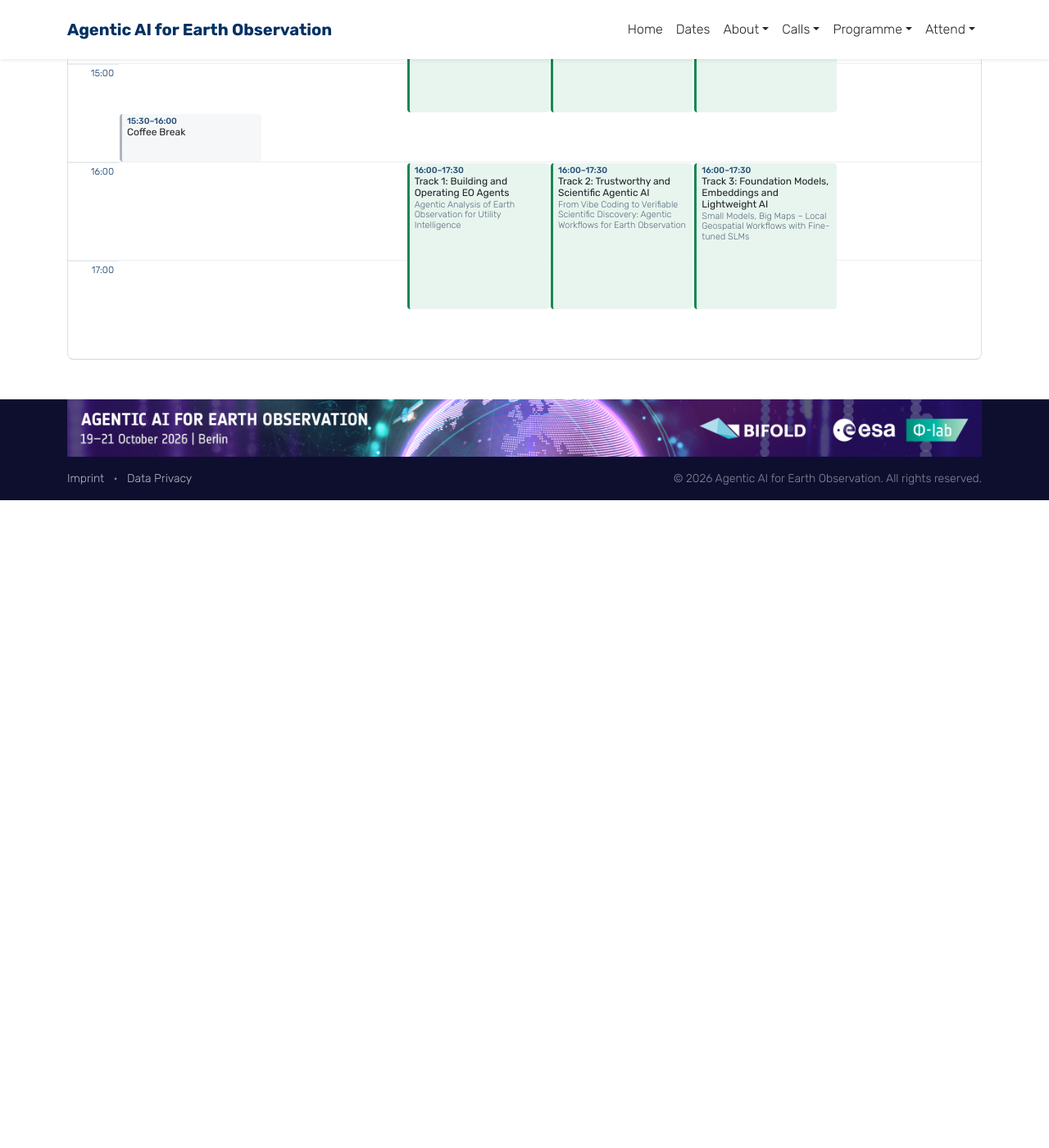
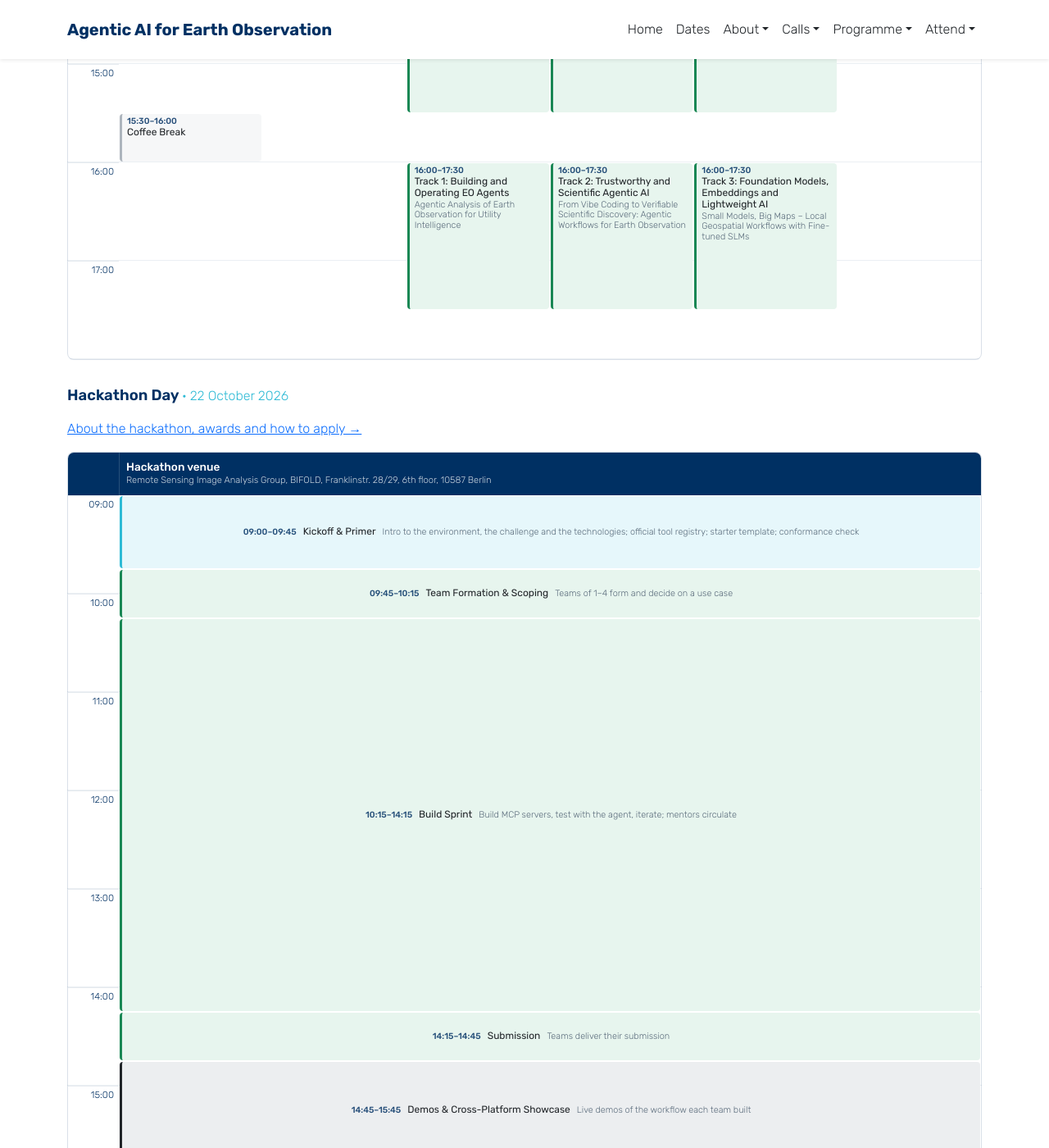
Before and after one commit to rsim-tu-berlin/agentic-eo.berlin, a Jekyll site: the page built from programme/schedule.md, in a window 1280 px wide and 1400 px high, scrolled down 4082 px. Shown: the whole window at 82% size. Built offline with Jekyll 4.4.1, drawn with Linux system fonts in a browser that asks for light colours; before the commit the page ends 4692 px from its top, so only the background shows below that.

Commit message:
feat: add hackathon day and page, support single-track off-site days in schedule

```diff
--- a/_data/schedule.yml
+++ b/_data/schedule.yml
@@ -11,6 +11,12 @@
 #   3. events  — the actual schedule; one entry per session
 #
 # ---------------------------------------------------------------------------
+# ROOM FIELDS
+#   id, name, floor, capacity — (required)
+#   off_site: (optional) true for a room that is not part of the main venue.
+#             It gets no timetable column and no filter chip; it exists only to
+#             name the venue of a `single_track:` day (see below).
+#
 # EVENT FIELDS
 #   day:     (required) id of a day from the `days:` list
 #   room:    (required) id of a room from the `rooms:` list,
@@ -24,6 +30,17 @@
 #   speaker: (optional)
 #   type:    (optional) colour/badge: keynote | talk | workshop | hands-on |
 #            panel | poster | demo | break
+#
+# DAY FIELDS
+#   id, label, date  — (required)
+#   subtitle:        (optional) appended to the heading, e.g. "Hackathon"
+#   link/link_text:  (optional) renders a link under the day heading
+#   single_track:    (optional) id of the one room this whole day runs in —
+#                    usually an `off_site: true` room. The day then gets a
+#                    single full-width column headed by that room instead of
+#                    the main-venue room columns, and all of its sessions are
+#                    rendered full-width and stay visible under every room
+#                    filter (as plenary sessions do).
 #
 # Tip: keep times zero-padded ("09:00", not "9:00") so they sort correctly.
 # ===========================================================================
@@ -53,6 +70,11 @@ rooms:
     name: "Rudolf-Virchow"
     floor: "2nd Floor"
     capacity: 60
+  - id: hackathon
+    name: "Hackathon venue"
+    floor: "Remote Sensing Image Analysis Group, BIFOLD, Franklinstr. 28/29, 6th floor, 10587 Berlin"
+    capacity: 100
+    off_site: true
 
 days:
   - id: day1
@@ -64,6 +86,12 @@ days:
   - id: day3
     label: "Day 3"
     date: "21 October 2026"
+  - id: day4
+    label: "Hackathon Day"
+    date: "22 October 2026"
+    link: /programme/hackathon/
+    link_text: "About the hackathon, awards and how to apply →"
+    single_track: hackathon
 
 # ---------------------------------------------------------------------------
 # EVENTS  (sample data — replace with the real programme)
@@ -161,3 +189,11 @@ events:
   - { day: day3, room: expertisium,    start: "16:00", end: "17:30", title: "Track 1: Building and Operating EO Agents", speaker: "Agentic Analysis of Earth Observation for Utility Intelligence", type: workshop }
   - { day: day3, room: von-langenbeck, start: "16:00", end: "17:30", title: "Track 2: Trustworthy and Scientific Agentic AI", speaker: "From Vibe Coding to Verifiable Scientific Discovery: Agentic Workflows for Earth Observation", type: workshop }
   - { day: day3, room: werner-koerte,  start: "16:00", end: "17:30", title: "Track 3: Foundation Models, Embeddings and Lightweight AI", speaker: "Small Models, Big Maps – Local Geospatial Workflows with Fine-tuned SLMs", type: workshop }
+
+  # ----- Day 4 — Hackathon -------------------------------------------------
+  # Satellite event at a separate venue: single track, so every event is plenary.
+  - { day: day4, room: hackathon, start: "09:00", end: "09:45", title: "Kickoff & Primer", speaker: "Intro to the environment, the challenge and the technologies; official tool registry; starter template; conformance check", type: talk }
+  - { day: day4, room: hackathon, start: "09:45", end: "10:15", title: "Team Formation & Scoping", speaker: "Teams of 1–4 form and decide on a use case", type: workshop }
+  - { day: day4, room: hackathon, start: "10:15", end: "14:15", title: "Build Sprint", speaker: "Build MCP servers, test with the agent, iterate; mentors circulate", type: hands-on }
+  - { day: day4, room: hackathon, start: "14:15", end: "14:45", title: "Submission", speaker: "Teams deliver their submission", type: workshop }
+  - { day: day4, room: hackathon, start: "14:45", end: "15:45", title: "Demos & Cross-Platform Showcase", speaker: "Live demos of the workflow each team built", type: demo }
--- a/_includes/schedule-filters.html
+++ b/_includes/schedule-filters.html
@@ -18,7 +18,8 @@
     <span class="schedule-filter__label">Room</span>
     <div class="schedule-chips">
       <button type="button" class="schedule-chip is-active" data-filter="room" data-value="all">All rooms</button>
-      {% for room in site.data.schedule.rooms %}
+      {% comment %} Off-site rooms host a whole single-track day, so they are not a filter dimension {% endcomment %}
+      {% for room in site.data.schedule.rooms %}{% if room.off_site %}{% continue %}{% endif %}
       <button type="button" class="schedule-chip" data-filter="room" data-value="{{ room.id }}">{{ room.name }}</button>
       {% endfor %}
     </div>
--- a/_includes/schedule-grid.html
+++ b/_includes/schedule-grid.html
@@ -5,8 +5,11 @@
   main.js; day filtering hides whole day grids.
 
   All positions are computed from the "HH:MM" start/end times in the data.
+
+  A day with `single_track:` runs in one off-site room, so it drops the room
+  columns for a single full-width one and renders every session as plenary.
 {% endcomment %}
-{% assign rooms = site.data.schedule.rooms %}
+{% assign rooms = site.data.schedule.rooms | where_exp: "room", "room.off_site != true" %}
 <div class="schedule-grid d-none d-lg-block" data-schedule-grid>
   {% for day in site.data.schedule.days %}
   {% assign day_events = site.data.schedule.events | where: "day", day.id %}
@@ -39,10 +42,19 @@
   {% assign total_rows = span_min | divided_by: 5 %}
   {% assign num_hours = span_min | divided_by: 60 %}
 
-  {% capture col_template %}{% for room in rooms %}var(--rw-{{ room.id }}, 1fr) {% endfor %}{% endcapture %}
+  {% if day.single_track %}
+    {% assign track_room = site.data.schedule.rooms | where: "id", day.single_track | first %}
+    {% capture col_template %}1fr{% endcapture %}
+  {% else %}
+    {% assign track_room = nil %}
+    {% capture col_template %}{% for room in rooms %}var(--rw-{{ room.id }}, 1fr) {% endfor %}{% endcapture %}
+  {% endif %}
 
   <section class="timetable-wrap" data-day="{{ day.id }}">
-    <h3 class="section-heading mt-4">{{ day.label }} <span class="timetable-date">· {{ day.date }}</span></h3>
+    <h3 class="section-heading mt-4">{{ day.label }}{% if day.subtitle %} · {{ day.subtitle }}{% endif %} <span class="timetable-date">· {{ day.date }}</span></h3>
+    {% if day.link %}
+    <p class="mb-3"><a href="{{ day.link | relative_url }}">{{ day.link_text | default: "Read more" }}</a></p>
+    {% endif %}
 
     <div class="timetable-scroll">
       <div class="timetable"
@@ -50,12 +62,20 @@
 
         {% comment %} Header row {% endcomment %}
         <div class="tt-corner" style="grid-row: 1; grid-column: 1;"></div>
+        {% comment %} No data-room on a single-track header: the room filter must never collapse it {% endcomment %}
+        {% if day.single_track %}
+        <div class="tt-head" style="grid-row: 1; grid-column: 2;">
+          <span class="tt-head__name">{{ track_room.name | default: day.single_track }}</span>
+          {% if track_room.floor %}<span class="tt-head__meta">{{ track_room.floor }}</span>{% endif %}
+        </div>
+        {% else %}
         {% for room in rooms %}
         <div class="tt-head" data-room="{{ room.id }}" style="grid-row: 1; grid-column: {{ forloop.index | plus: 1 }};">
           <span class="tt-head__name">{{ room.name }}</span>
           <span class="tt-head__meta">{{ room.floor }}</span>
         </div>
         {% endfor %}
+        {% endif %}
 
         {% comment %} Hour labels on the time axis {% endcomment %}
         {% for h in (1..num_hours) %}
@@ -76,11 +96,13 @@
         {% assign row_start = start_min | minus: grid_start | divided_by: 5 | plus: 2 %}
         {% assign row_end = end_min | minus: grid_start | divided_by: 5 | plus: 2 %}
 
-        {% if event.room == "plenary" %}
+        {% comment %} A single-track day has one column, so its sessions render like plenary ones {% endcomment %}
+        {% if event.room == "plenary" or day.single_track %}
         <div class="tt-event tt-event--plenary tt-event--{{ event.type }}" data-room="plenary" data-day="{{ event.day }}"
              style="grid-row: {{ row_start }} / {{ row_end }}; grid-column: 2 / -1;">
           <span class="tt-event__time">{{ event.start }}–{{ event.end }}</span>
           <span class="tt-event__title">{{ event.title }}</span>
+          {% if event.speaker and event.speaker != "" %}<span class="tt-event__speaker">{{ event.speaker }}</span>{% endif %}
         </div>
         {% else %}
         {% assign col = 0 %}
--- a/_includes/schedule-list.html
+++ b/_includes/schedule-list.html
@@ -4,23 +4,32 @@
   Each row carries data-day / data-room so the same filter state from main.js
   applies here too. A `room` lookup resolves the human-readable room name.
 {% endcomment %}
-{% assign rooms = site.data.schedule.rooms %}
+{% assign rooms = site.data.schedule.rooms | where_exp: "room", "room.off_site != true" %}
 <div class="schedule-list d-lg-none" data-schedule-list>
   {% for day in site.data.schedule.days %}
   {% assign day_events = site.data.schedule.events | where: "day", day.id | sort: "start" %}
   <section class="schedule-list__day" data-day="{{ day.id }}">
-    <h3 class="section-heading mt-4">{{ day.label }} <span class="timetable-date">· {{ day.date }}</span></h3>
+    <h3 class="section-heading mt-4">{{ day.label }}{% if day.subtitle %} · {{ day.subtitle }}{% endif %} <span class="timetable-date">· {{ day.date }}</span></h3>
+    {% if day.link %}
+    <p class="mb-3"><a href="{{ day.link | relative_url }}">{{ day.link_text | default: "Read more" }}</a></p>
+    {% endif %}
 
     <div class="schedule-list__items">
       {% for event in day_events %}
       {% assign room_name = "" %}
-      {% if event.room == "plenary" %}
+      {% assign item_room = event.room %}
+      {% comment %} A single-track day sits outside the room filter, so its sessions behave like plenary ones {% endcomment %}
+      {% if day.single_track %}
+        {% assign track_room = site.data.schedule.rooms | where: "id", day.single_track | first %}
+        {% assign room_name = track_room.name | default: day.single_track %}
+        {% assign item_room = "plenary" %}
+      {% elsif event.room == "plenary" %}
         {% assign room_name = "All rooms" %}
       {% else %}
         {% for room in rooms %}{% if room.id == event.room %}{% assign room_name = room.name %}{% endif %}{% endfor %}
       {% endif %}
       <div class="schedule-list__item{% if event.type == 'break' %} schedule-list__item--break{% endif %}"
-           data-day="{{ event.day }}" data-room="{{ event.room }}">
+           data-day="{{ event.day }}" data-room="{{ item_room }}">
         <div class="schedule-list__time">{{ event.start }}<span class="schedule-list__time-sep">–</span>{{ event.end }}</div>
         <div class="schedule-list__body">
           <div class="schedule-list__title">
--- /dev/null
+++ b/programme/hackathon.md
@@ -0,0 +1,178 @@
+---
+layout: page
+title: Hackathon
+---
+
+<h2 class="section-heading">{{ page.title }}</h2>
+
+<p class="lead">
+  <strong>Build-Once, Run-Anywhere: An EO MCP Tool Hackathon for the Open Earth-Agent Ecosystem</strong>
+</p>
+
+<p>
+  <strong>22 October 2026</strong> — a one-day sprint (~7 hours, starting at 9:00) following the
+  main workshop programme.
+</p>
+
+<h3 class="section-heading mt-5">Scope</h3>
+
+<p>
+  From EO services to tools and use cases: a one-day hackathon on agentic Earth Observation for
+  scientists, AI practitioners, and software engineers. The day centres on
+  <a href="https://eve.philab.esa.int/" target="_blank" rel="noopener">EVE's official tool registry</a>,
+  an ESA Φ-lab-backed public, community-driven registry of standardised, traceable MCP servers and
+  tools. Participants wrap EO services as agent-callable tools, compose them in agentic workflows,
+  iterate until the use case runs end to end, and share what they build with the community through
+  the registry.
+</p>
+
+<h3 class="section-heading mt-5">Objectives</h3>
+
+<p>The day aims to:</p>
+
+<ul>
+  <li>Show how EVE's official MCP tool registry supports discovery, contribution, and reuse of tools.</li>
+  <li>Let teams go from EO service to MCP tool to completed use case in one day.</li>
+  <li>Practise building, testing, and iterating MCP servers (schemas, errors, composition) against live queries.</li>
+  <li>Publish a pull request to EVE's official MCP tool registry that can pass the automated checks.</li>
+  <li>Showcase what you built.</li>
+</ul>
+
+<h3 class="section-heading mt-5">Participants</h3>
+
+<p>The hackathon primarily targets:</p>
+
+<ul>
+  <li>Earth Observation scientists and analysts who want an agent to run a concrete use case.</li>
+  <li>AI engineers and developers.</li>
+  <li>PhD students, post-docs, and early-career researchers in EO or applied AI.</li>
+</ul>
+
+<p>
+  Join on your own or in a team of 1–4. Team formation is part of the day: pick a use case together
+  and plan what you aim to build during the sprint. Teams form at the event; you build your MCP
+  server during the sprint. Mixed backgrounds are welcome and encouraged.
+</p>
+
+<h3 class="section-heading mt-5">Scientific and technical focus</h3>
+
+<p>
+  The hackathon is use-case driven and open across Earth Observation. Agriculture, climate,
+  disasters, forests, marine, urban, and other EO domains are all in scope. We encourage teams to
+  work on different topics and bring use cases that match their backgrounds.
+</p>
+
+<p>Participants will have access to:</p>
+
+<ul>
+  <li>A starter MCP server template.</li>
+  <li>The agent runtime (model, memory, prompting, orchestration, auth, frontend).</li>
+  <li>A sandboxed environment to run experiments and tests.</li>
+  <li>An existing registry of tools.</li>
+</ul>
+
+<h3 class="section-heading mt-5">Results</h3>
+
+<p>By the end of the day, you will know how to:</p>
+
+<ul>
+  <li>Wrap an EO service as an MCP server with agent-callable tools.</li>
+  <li>Refine schemas, errors, composition, and provenance until an agentic workflow completes your use case.</li>
+  <li>Contribute through EVE's official tool registry: publish your tool in the open-source registry, where others in the community can discover and reuse it.</li>
+  <li>Demo the use case.</li>
+</ul>
+
+<h3 class="section-heading mt-5">Schedule</h3>
+
+<p>Proposed flow for the day (~7 h one-day sprint), starting at 9 am.</p>
+
+<div class="table-responsive">
+  <table class="table table-striped align-middle">
+    <thead>
+      <tr>
+        <th scope="col">Phase</th>
+        <th scope="col">Duration</th>
+        <th scope="col">Content</th>
+      </tr>
+    </thead>
+    <tbody>
+      <tr>
+        <th scope="row" class="fw-normal">Kickoff &amp; primer</th>
+        <td class="text-nowrap">30–45 min</td>
+        <td>Intro to the environment, the challenge, and the technologies; tour of EVE's official tool registry; starter template; conformance check</td>
+      </tr>
+      <tr>
+        <th scope="row" class="fw-normal">Team formation &amp; scoping</th>
+        <td class="text-nowrap">30 min</td>
+        <td>Teams of 1–4 form, decide a use case</td>
+      </tr>
+      <tr>
+        <th scope="row" class="fw-normal">Build sprint</th>
+        <td class="text-nowrap">~4 h</td>
+        <td>Build MCP servers, test with the agent, iterate; mentors circulate</td>
+      </tr>
+      <tr>
+        <th scope="row" class="fw-normal">Submission</th>
+        <td class="text-nowrap">30 min</td>
+        <td>Teams deliver their submission</td>
+      </tr>
+      <tr>
+        <th scope="row" class="fw-normal">Demos &amp; cross-platform showcase</th>
+        <td class="text-nowrap">45–60 min</td>
+        <td>Live demos of the workflow each team built</td>
+      </tr>
+    </tbody>
+  </table>
+</div>
+
+<p class="d-print-none">
+  The hackathon also appears as Day 4 of the <a href="/programme/schedule/">workshop schedule</a>.
+</p>
+
+<h3 class="section-heading mt-5">Location</h3>
+
+<p>
+  Remote Sensing Image Analysis Group, BIFOLD, Franklinstr. 28/29, 6th floor, 10587 Berlin, Germany.
+</p>
+
+<h3 class="section-heading mt-5">Awards</h3>
+
+<p>
+  To encourage innovation and reward outstanding contributions, a total prize pool of
+  <strong>€1,000</strong> will be awarded to the top three teams based on the quality, merit,
+  originality, technical execution, and potential impact of their solution.
+</p>
+
+<p>The prizes are:</p>
+
+<ul>
+  <li>🥇 1st Place: €500</li>
+  <li>🥈 2nd Place: €300</li>
+  <li>🥉 3rd Place: €200</li>
+</ul>
+
+<p>
+  Submissions will be evaluated by a jury composed of representatives from ESA Φ-lab,
+  TU Berlin/BIFOLD and invited experts.
+</p>
+
+<p>
+  The awards are sponsored by the
+  <a href="https://philab.esa.int/" target="_blank" rel="noopener">ESA Φ-lab Challenges Programme</a>.
+  Every participating team must designate a team leader who acts as main point of contact. All prize
+  money and reimbursements will be transferred to the point of contact of the respective team. The
+  point of contact and the teams are responsible for fair and equal distribution of the prize money
+  between all team members.
+</p>
+
+<h3 class="section-heading mt-5">Organizers</h3>
+
+<p>
+  This event is organized by <a href="https://picampus-school.com" target="_blank" rel="noopener">Pi School</a> as part of <a href="https://eve.philab.esa.int" target="_blank" rel="noopener">EVE</a> project, in collaboration with <a href="https://philab.esa.int/" target="_blank" rel="noopener">ESA Φ-lab</a> and <a href="https://bifold.eu/" target="_blank" rel="noopener">BIFOLD</a>.
+</p>
+
+<h3 class="section-heading mt-5">How to apply</h3>
+
+<p>
+  Registration and application details will be published shortly.
+</p>
```
